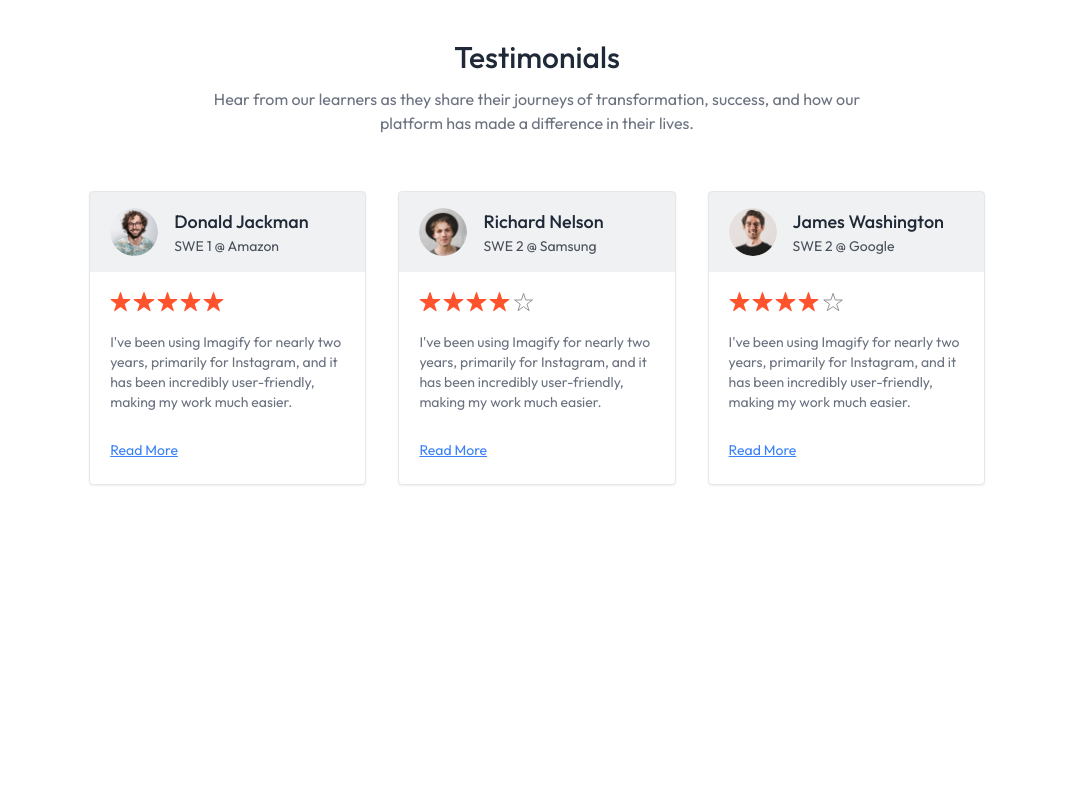
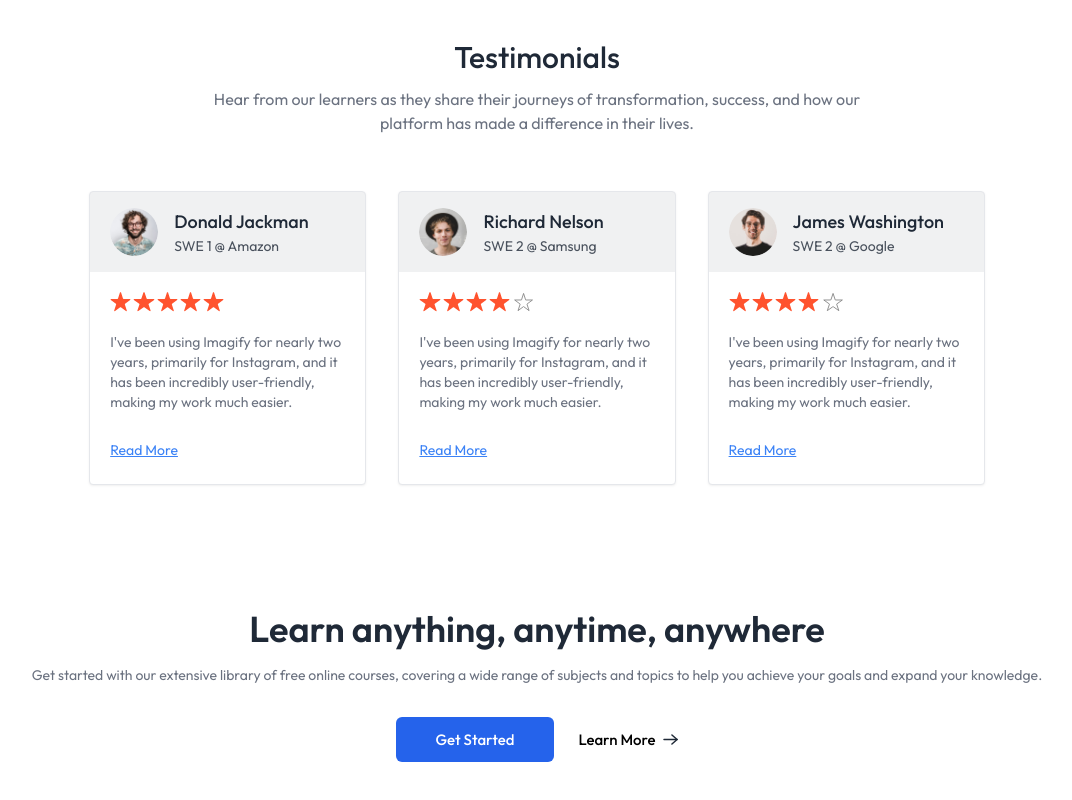
Before and after one commit to karangholap154/ReactJS-LMS, a React (Vite) app: page / in a window 1280 px wide. Shown: the part 1375-2175 px from the top of the page, without its empty margins (103-1175 px from the left). Before the commit the page ends 1916 px from the top, so only its background shows below. Built offline with nearby package versions, Linux system fonts and the light colour scheme; no server answers.

Commit message:
Added CallToAction component to student page and updated Home component to include it

```diff
--- a/src/components/student/CallToAction.jsx
+++ b/src/components/student/CallToAction.jsx
@@ -1,9 +1,15 @@
 import React from 'react'
+import { assets } from '../../assets/assets'
 
 const CallToAction = () => {
     return (
-        <div>
-            <h1>Call to action</h1>
+        <div className='flex flex-col items-center gap-4 px-8 pt-10 pb-24 md:px-0'>
+            <h1 className='text-xl font-semibold text-gray-800 md:text-4xl'>Learn anything, anytime, anywhere</h1>
+            <p className='text-gray-500 sm:text-sm'>Get started with our extensive library of free online courses, covering a wide range of subjects and topics to help you achieve your goals and expand your knowledge.</p>
+            <div className='flex items-center gap-6 mt-4 font-medium'>
+                <button className='px-10 py-3 text-white bg-blue-600 rounded-md'>Get Started</button>
+                <button className='flex items-center gap-2'>Learn More <img src={assets.arrow_icon} alt="arrow icon" /></button>
+            </div>
         </div>
     )
 }
--- a/src/pages/student/Home.jsx
+++ b/src/pages/student/Home.jsx
@@ -3,6 +3,7 @@ import Hero from '../../components/student/Hero'
 import Companies from '../../components/student/Companies'
 import CoursesSection from '../../components/student/CoursesSection'
 import TestimonialsSection from '../../components/student/TestimonialsSection'
+import CallToAction from '../../components/student/CallToAction'
 
 const Home = () => {
   return (
@@ -10,7 +11,8 @@ const Home = () => {
         <Hero />
         <Companies />
         <CoursesSection />
-        <TestimonialsSection/>
+        <TestimonialsSection />
+        <CallToAction/>
     </div>
   )
 }
```
